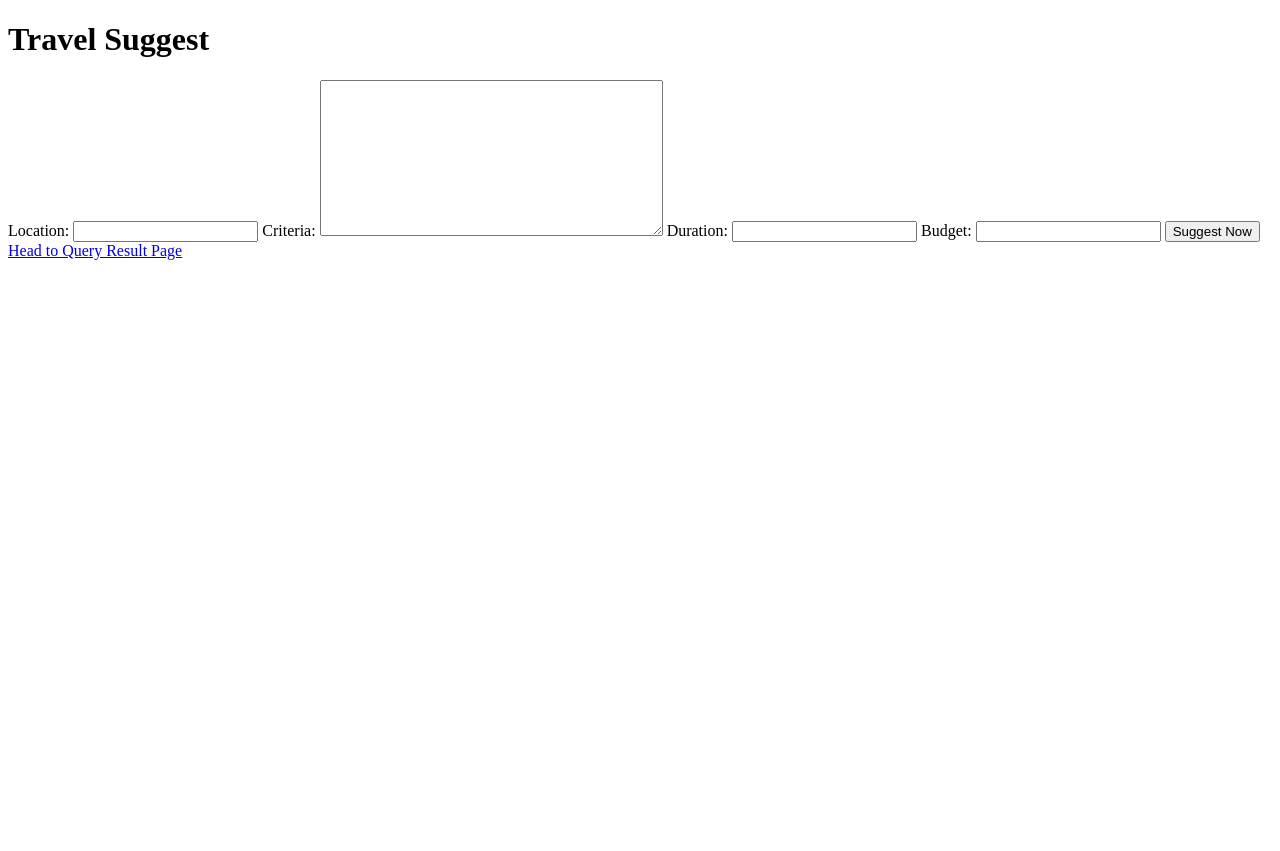
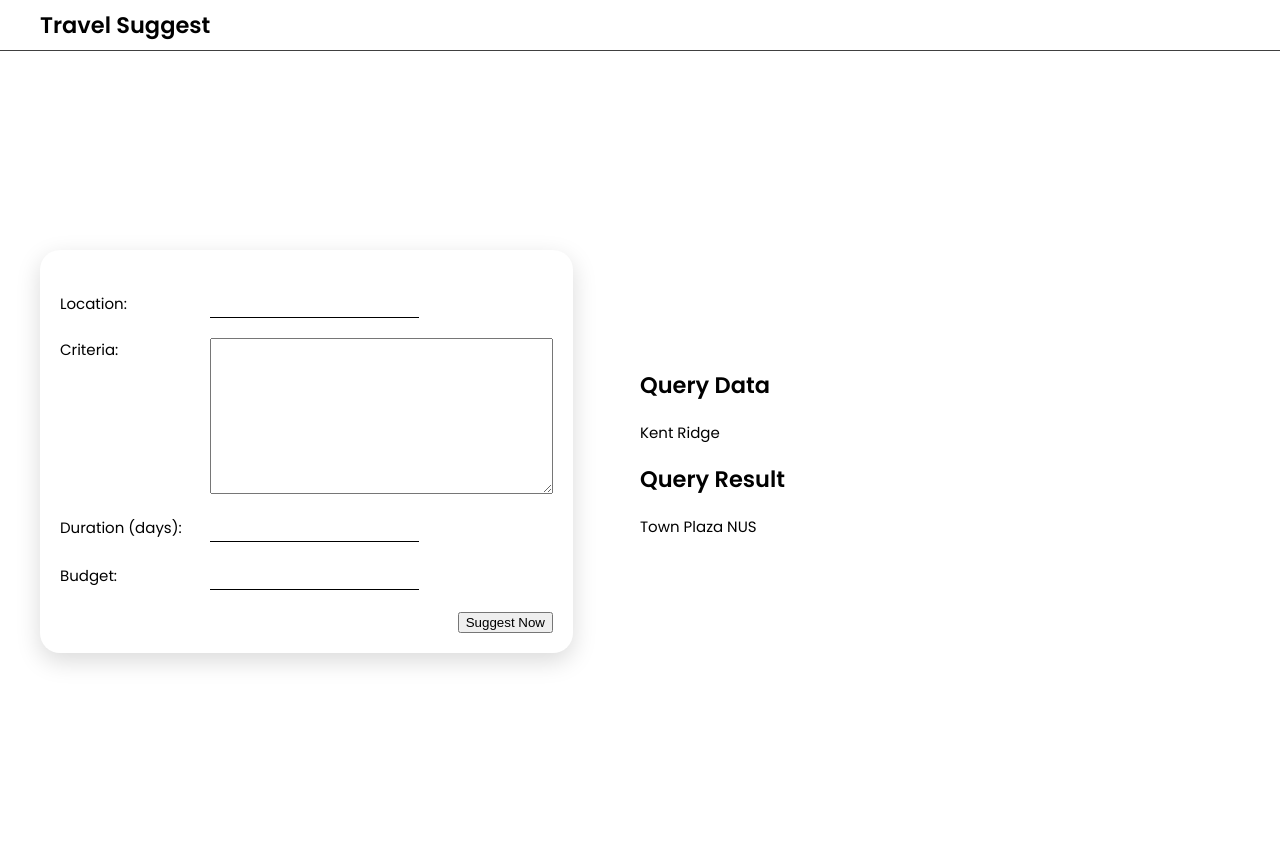
Before and after one commit to yiwern5/TravelSuggest, a Django app: template TravelSuggest/base/templates/base/home.html in a window 1280 px wide. Before the commit the page ends 260 px from the top, so only its background shows below. Run offline with Django 4.2, Linux system fonts and the light colour scheme; the template is opened without the code that fills it: values that come from a table or form of the project are taken from there, others are empty; data comes from the database, SQL or seed files in the repository.

Commit message:
Enhance UI

```diff
--- a/TravelSuggest/base/templates/base/home.html
+++ b/TravelSuggest/base/templates/base/home.html
@@ -1,17 +1,131 @@
 {% extends 'main.html' %}
 
 {% block content %}
+
+<style>
+
+    #Content-Section{
+        width: 100vw;
+        height: 100vh;
+        display: flex;
+        justify-content: center;
+        align-items: center;
+    }
+
+    .content {
+        width: 1200px;
+        padding: 10px;
+        display: flex;
+        align-items: center;
+    }
+
+    .query-form{
+        width: 50%;
+    }
+
+    .query-form form {
+        width: fit-content;
+        background-color: #FFFFFF;
+        border-radius: 20px;
+        box-shadow: 0 8px 24px hsla(0, 0%, 0%, .15);
+        padding: 20px;
+
+    }
+
+    .query-form label{
+        display: flex;
+        width: 150px;
+    }
+
+    .query-form-quetions {
+        display: flex;
+        align-items: center;
+        margin: 20px 0px 20px 0px;
+    }
+
+    .query-form input[type="text"],  .query-form input[type="number"]{
+        font-size: 15px;
+        padding: 5px;
+        outline: none;
+        border: none;
+        border-bottom: 1px solid #000000;
+    }
+
+    .query-form input[type="text"]:focus,
+    .query-form input[type="number"]:focus {
+        border-bottom: 1px solid #1584f4;
+        color: #1584f4;
+    }
+
+    .query-form-quetions-txt-area {
+        align-items: start;
+    }
+
+    .suggest-now-btn {
+        text-align: right;
+    }
+
+    .query-result{
+        width: 50%;
+    }
+
+</style>
+
+<section id="Content-Section">
+    <div class="content">
 
         <div class="query-form">
             <form method="POST" action="">
                 {% csrf_token %}
 
-        {{QueryForm}}
+                <div class="query-form-quetions">
+                <label for="id_location">Location:</label>
+                {{ QueryForm.location }}
+                <br>
+                </div>
+
+                <div class="query-form-quetions query-form-quetions-txt-area">
+                <label for="id_criteria">Criteria:</label>
+                {{ QueryForm.criteria }}
+                <br>
+                </div>
+
+                <div class="query-form-quetions">
+                <label for="id_duration">Duration (days):</label>
+                {{ QueryForm.duration }}
+                <br>
+                </div>
+
+                <div class="query-form-quetions">
+                <label for="id_budget">Budget:</label>
+                {{ QueryForm.budget }}
+                <br>
+                </div>
+
+                <div class="suggest-now-btn">
                 <input type="submit" value="Suggest Now">
+                </div>
 
             </form>
         </div>
 
-<a href="{%url 'query-result' %}">Head to Query Result Page</a>
+        <div class="query-result">
+
+            <h1>Query Data</h1>
+
+            <div>
+                <p>{{QueryData.location}}</p>
+            </div>
+
+            <h1>Query Result</h1>
+
+            <div>
+                {% for result in ResultsData %}
+                <p>{{result.location}}</p>
+                {% endfor %}
+            </div>
+        </div>
+    </div>
+</section>
 
 {% endblock %}
--- a/TravelSuggest/base/templates/base/queryresult.html
+++ b/TravelSuggest/base/templates/base/queryresult.html
@@ -1,4 +1,4 @@
-{% extends 'main.html' %}
+<!-- {% extends 'main.html' %}
 
 {% block content %}
 
@@ -14,4 +14,4 @@
     {% endfor %}
 </div>
 
-{% endblock %}
+{% endblock %} -->
--- a/TravelSuggest/base/urls.py
+++ b/TravelSuggest/base/urls.py
@@ -3,5 +3,4 @@ from . import views
 
 urlpatterns = [
     path('', views.home, name="home"),
-    path('query-result/', views.queryResult, name="query-result"),
 ]
--- a/TravelSuggest/templates/main.html
+++ b/TravelSuggest/templates/main.html
@@ -19,3 +19,17 @@
 </body>
 
 </html>
+
+
+<style>
+
+    @import url("https://fonts.googleapis.com/css2?family=Poppins:wght@300;400;500;600&display=swap");
+
+    body {
+        padding: 0px;
+        margin: 0px;
+        font-family: "Poppins", sans-serif;
+        font-size: 15px;
+    }
+
+</style>
--- a/TravelSuggest/templates/navbar.html
+++ b/TravelSuggest/templates/navbar.html
@@ -1,3 +1,28 @@
-<a>
-    <h1>Travel Suggest</h1>
-</a>
+<section id="Navbar-Section">
+    <div class="navbar">
+        <a> <h1>Travel Suggest</h1> </a>
+    </div>
+
+</section>
+
+<style>
+
+    #Navbar-Section {
+        width: 100vw;
+        height: 50px;
+        padding: 0;
+        margin: 0;
+        background-color: #FFFFFF;
+        border-bottom: 0.5px solid #404040;
+
+        display: flex;
+        justify-content: center;
+        align-items: center;
+    }
+
+    .navbar {
+        width: 1200px;
+        padding: 10px;
+    }
+
+</style>
```
Also changed, not shown: TravelSuggest/base/views.py (+12 -16 lines). Lines whose indentation alone changed are shown as unchanged.
